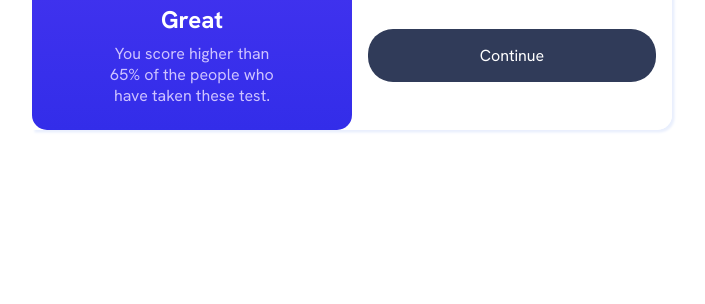
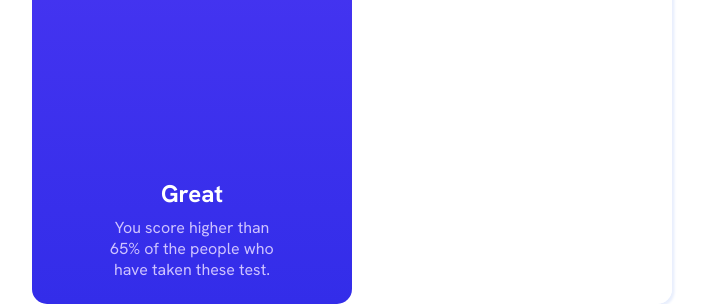
Before and after one commit to Awal6392/results-summary-component-main, a plain HTML site: page index.html in a window 1280 px wide. Shown: the part 496-800 px from the top of the page, without its empty margins (288-993 px from the left). Drawn offline with Linux system fonts and the light colour scheme.

Commit message:
Update style.css

```diff
--- a/style.css
+++ b/style.css
@@ -8,7 +8,6 @@ body{
     background-color: #FFFFFF;
     display: flex;
     justify-content: center;
-    margin-block: 20vh;
     width: 100%;
     font-family: "Hanken Grotesk", sans-serif;
 }
@@ -20,6 +19,7 @@ main{
     box-shadow: 2.5px 2.5px 2.5px #E9EFFD;
     border-radius: 0 15px 15px 0;
     font-family: "Hanken Grotesk", sans-serif;
+    height: 100vh;
 }
 
 .result-field{
```
